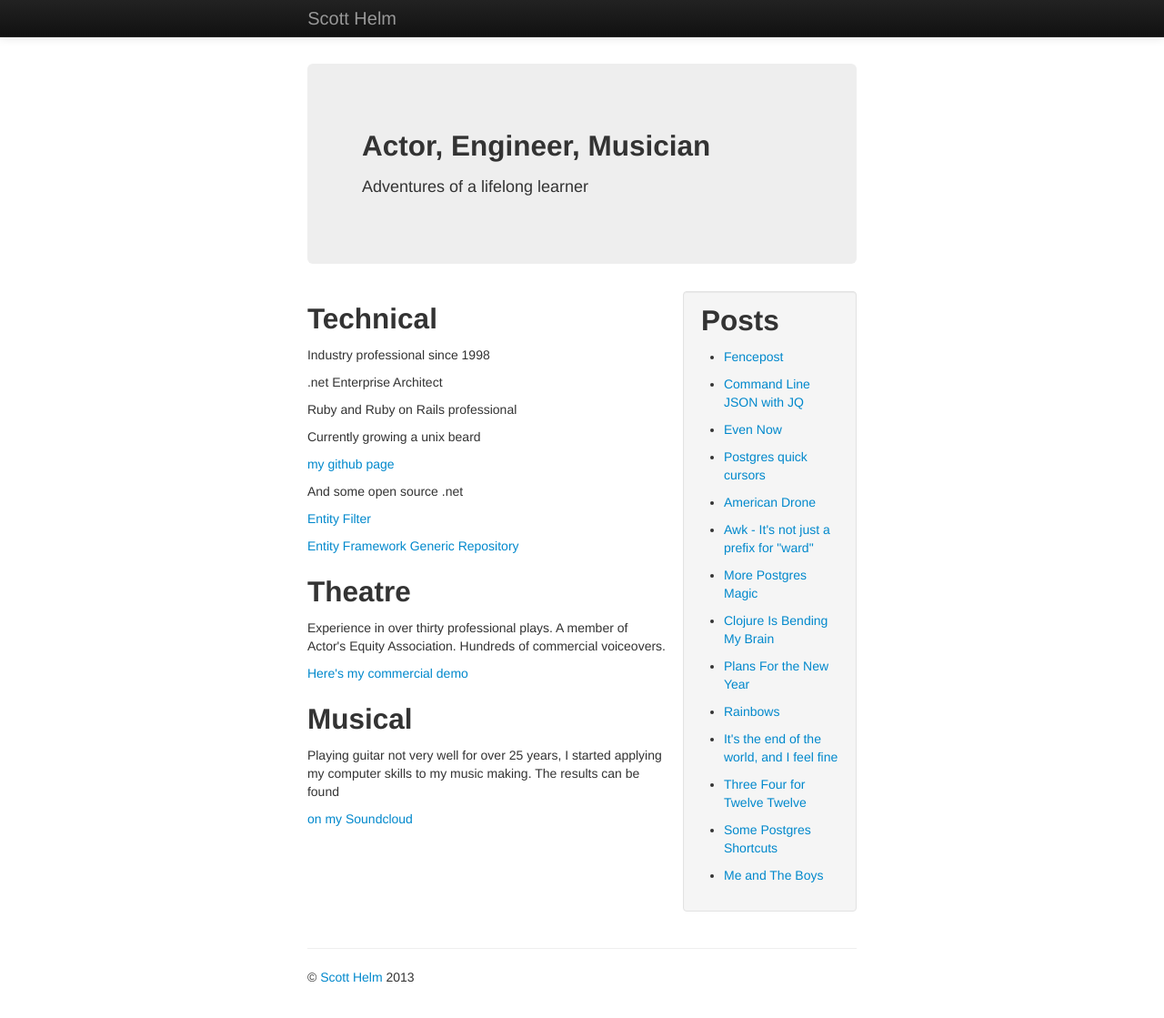
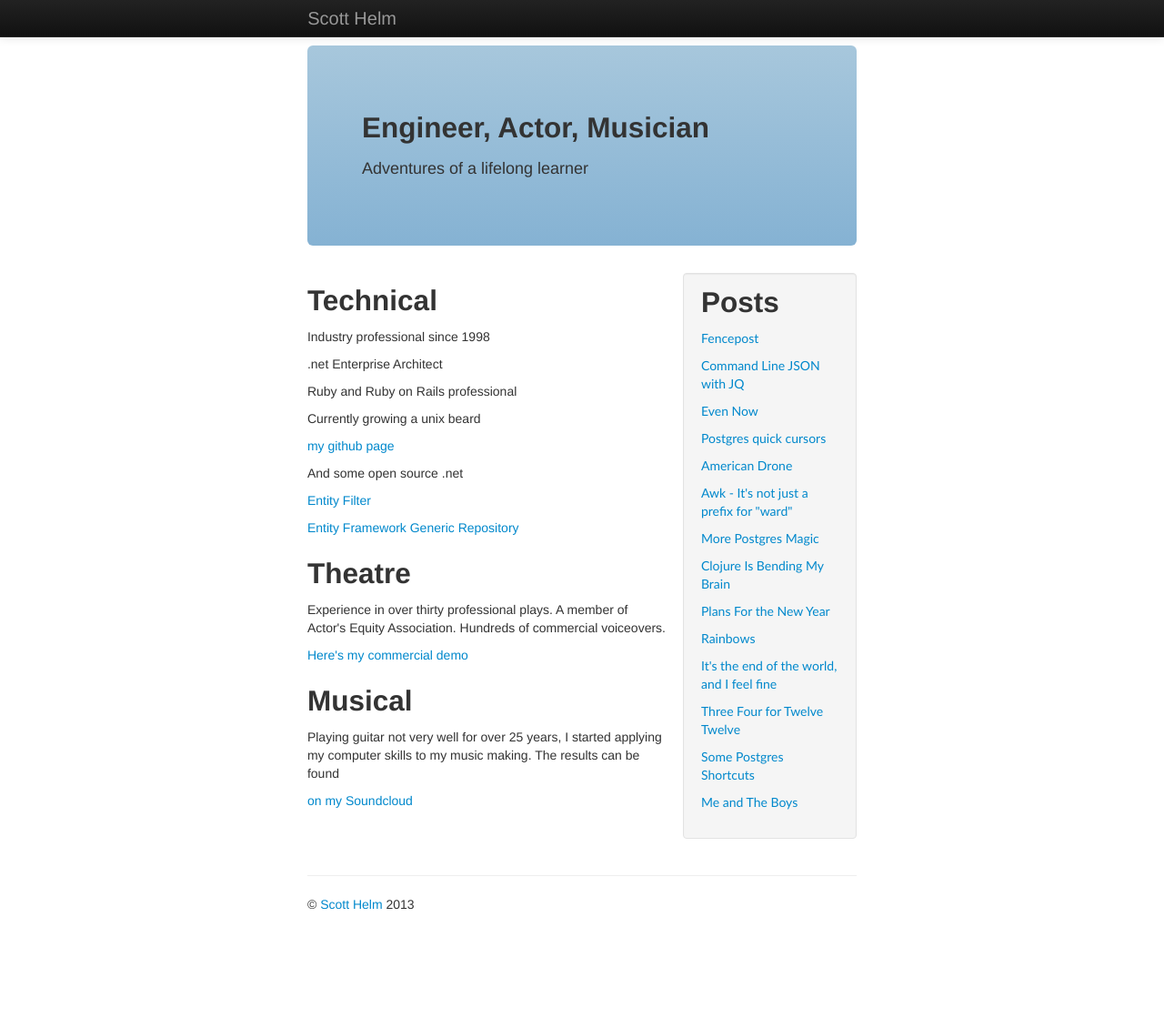
Before and after one commit to scotthelm/scotthelm.github.com.raw, a Jekyll site: the page built from index.html, in a window 1280 px wide and 1134 px high. Shown: the top 1119 px of the window at 91% size. Built offline with Jekyll 4.4.1, drawn with Linux system fonts in a browser that asks for light colours; nearby versions of some CDN libraries.

Commit message:
updates look and feel

```diff
--- a/_layouts/base.html
+++ b/_layouts/base.html
@@ -11,11 +11,30 @@
     <link href="/css/bootstrap.min.css" rel="stylesheet">
     <style type="text/css">
       body {
-        padding-top: 60px;
+        padding-top: 40px;
         padding-bottom: 40px;
       }
       .sidebar-nav {
         padding: 9px 0;
+      }
+      ul.plain-list
+      {
+        margin-left: 0;
+        padding-left: 0;
+        list-style-type: none;
+        font-size: 14px;
+        line-height: 17px;
+        font-family: Trebuchet MS, sans-serif, Arial, Helvetica;
+      }
+      .hero-content {
+        background: rgb(167,199,220); /* Old browsers */
+        background: -moz-linear-gradient(top,  rgba(167,199,220,1) 0%, rgba(133,178,211,1) 100%); /* FF3.6+ */
+        background: -webkit-gradient(linear, left top, left bottom, color-stop(0%,rgba(167,199,220,1)), color-stop(100%,rgba(133,178,211,1))); /* Chrome,Safari4+ */
+        background: -webkit-linear-gradient(top,  rgba(167,199,220,1) 0%,rgba(133,178,211,1) 100%); /* Chrome10+,Safari5.1+ */
+        background: -o-linear-gradient(top,  rgba(167,199,220,1) 0%,rgba(133,178,211,1) 100%); /* Opera 11.10+ */
+        background: -ms-linear-gradient(top,  rgba(167,199,220,1) 0%,rgba(133,178,211,1) 100%); /* IE10+ */
+        background: linear-gradient(to bottom,  rgba(167,199,220,1) 0%,rgba(133,178,211,1) 100%); /* W3C */
+        filter: progid:DXImageTransform.Microsoft.gradient( startColorstr='#a7c7dc', endColorstr='#85b2d3',GradientType=0 ); /* IE6-9 */
       }
     </style>
     <link href="/css/bootstrap-responsive.min.css" rel="stylesheet">
--- a/index.html
+++ b/index.html
@@ -3,8 +3,8 @@ layout: base
 title: "Scott Helm: Actor, Engineer, Lifelong Learner"
 show_title: false
 ---
-<div class="hero-unit">
-  <h2>Actor, Engineer, Musician</h2>
+<div class="hero-unit hero-content">
+  <h2>Engineer, Actor, Musician</h2>
   <p>Adventures of a lifelong learner</p>
 </div>
 <div class="row-fluid">
@@ -46,7 +46,7 @@ show_title: false
   <div class="span4 well">
     <h2 style="margin-top: -8px">Posts</h2>
     {% for post in site.posts %}
-    <ul>
+    <ul class="plain-list">
       <li>
         <a href="{{ post.url }}">{{post.title}}</a>
       </li>
```
